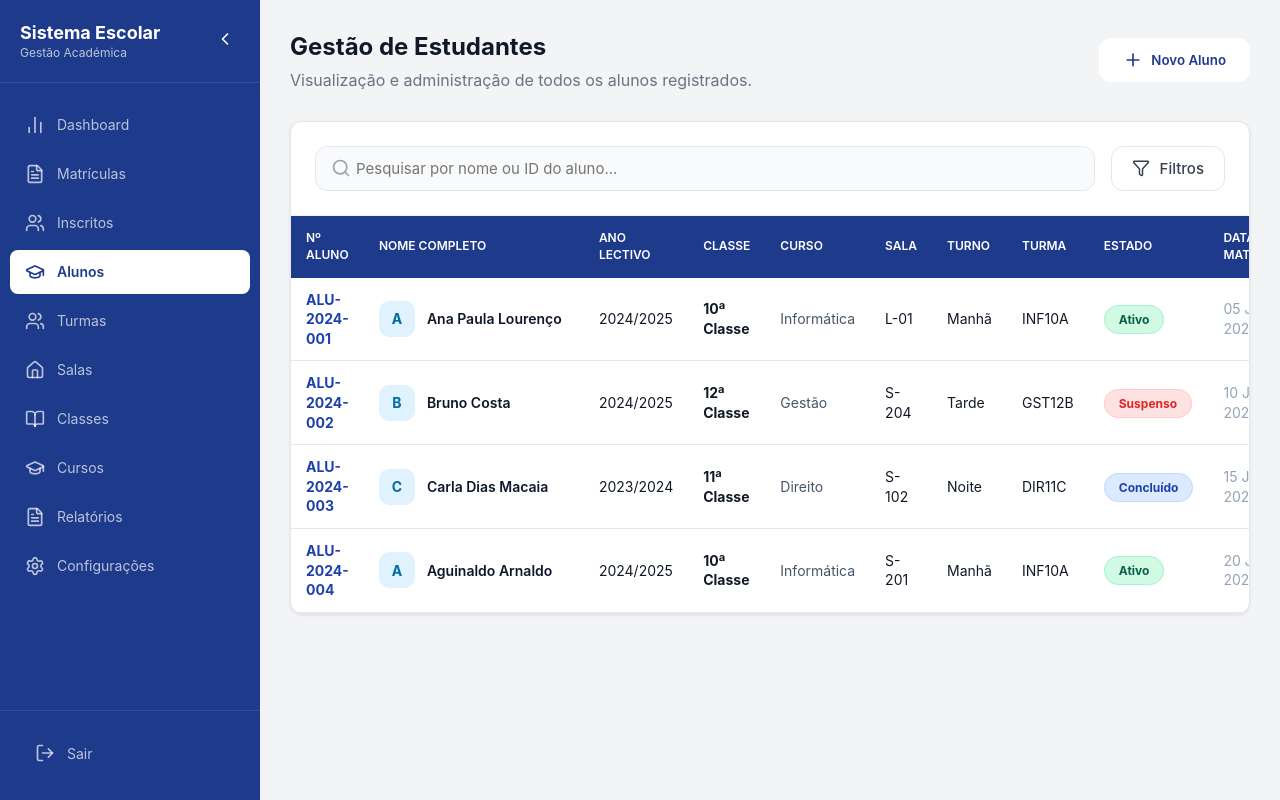
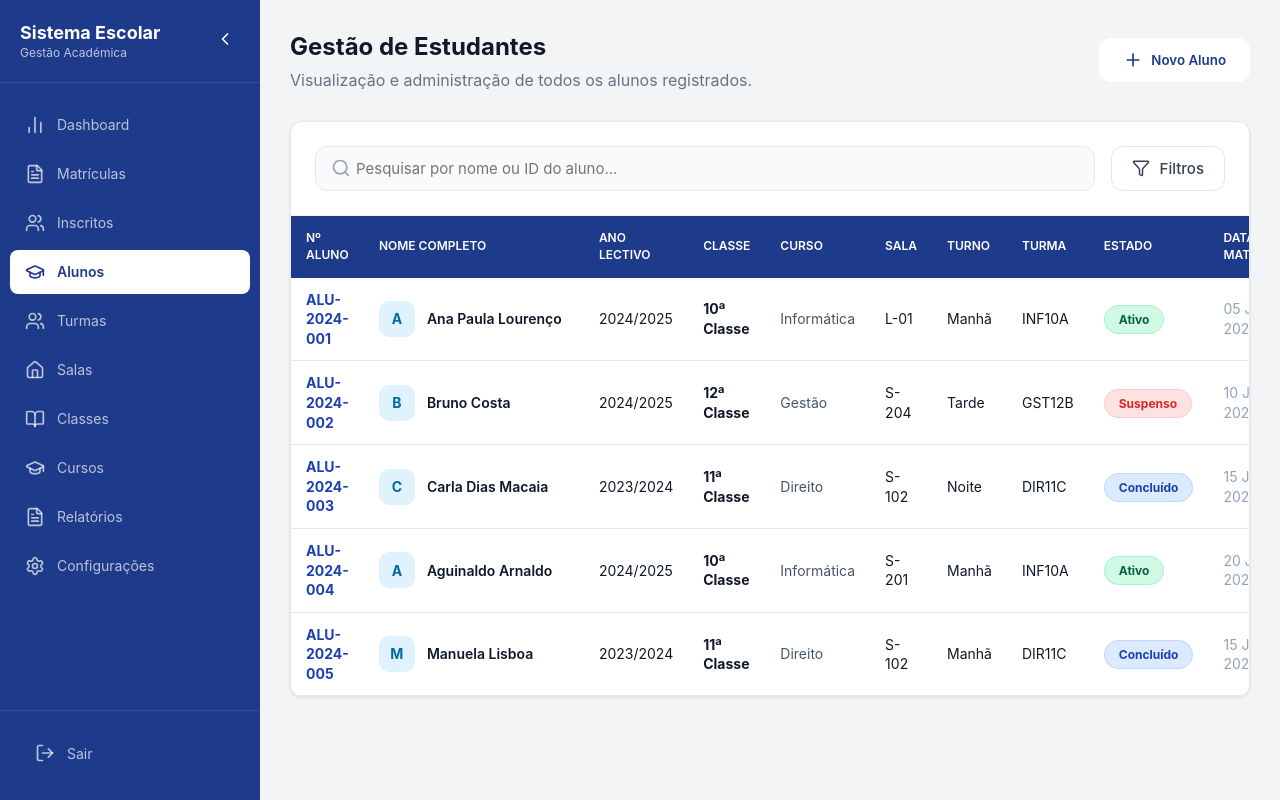
Before and after one commit to aguinaldoarnaldo/Projeto_fim_curso, a React (Vite) app in the folder frontend/: page /alunos in a window 1280 px wide. Built offline with nearby package versions, Linux system fonts and the light colour scheme.

Commit message:
aAdicionei um novo aluno

```diff
--- a/frontend/src/pages/Alunos/Alunos.jsx
+++ b/frontend/src/pages/Alunos/Alunos.jsx
@@ -124,7 +124,29 @@ const Alunos = () => {
                 bi: '001234567LA022',
                 obs: 'Regularização de mensalidade pendente.'
             }
-        }
+        },
+        {
+            id: 'ALU-2024-005',
+            nome: 'Manuela Lisboa',
+            anoLectivo: '2023/2024',
+            classe: '11ª Classe',
+            curso: 'Direito',
+            sala: 'S-102',
+            turno: 'Manhã',
+            turma: 'DIR11C',
+            status: 'Concluído',
+            dataMatricula: '15 Jan 2023',
+            detalhes: {
+                nif: 'C00456123',
+                nascimento: '20/09/2005',
+                encarregado: 'Manuel Lisboa',
+                telefone: '+244 944 444 555',
+                email: 'manuelalisboa5@gmail.com',
+                endereco: 'Viana, Luanda',
+                bi: '004561234LA011',
+                obs: 'Graduada com distinção.'
+            }
+        },
     ];
 
     const handleFilterChange = (e) => {
```
